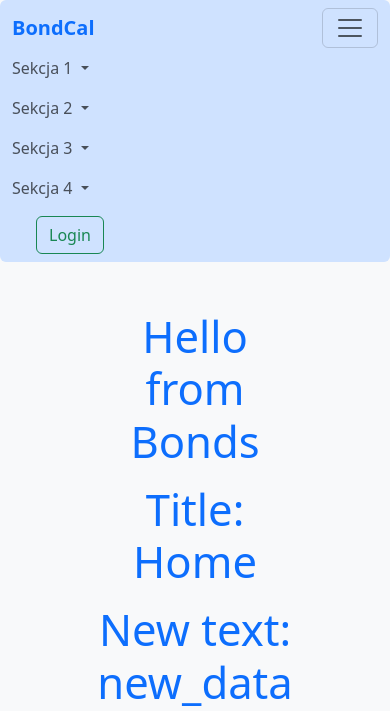
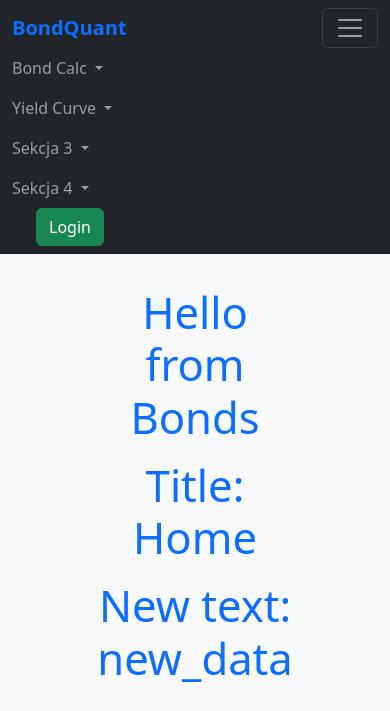
Before and after one commit to jata4321/Bonds_sandbox_Django_project, a Django app: page /bonds/ in a window 390 px wide, after a click that opens the changed part. Shown: the top 711 px of the page. Run offline with Django 5.2, Linux system fonts and the light colour scheme; some libraries are stand-ins or nearby versions.

Commit message:
Enhance bond views and templates for improved functionality and UI
- Updated bond detail and list views with new pricing calculations using QuantLib.
- Improved templates with refined styles, hover effects, and better responsiveness.
- Changed navbar and card styles, added hover-specific behaviors for dropdowns.
- Streamlined context handling in `BondDetailView` for enhanced data presentation.
- Incorporated shadow styling and hero section enhancements in base templates.
- Updated `.idea/dataSources.local.xml` to reflect SQLite configuration changes.

```diff
--- a/bonds/templates/bonds/add_bond_price.html
+++ b/bonds/templates/bonds/add_bond_price.html
@@ -7,7 +7,7 @@
 {% block content %}
     <div class="row container justify-content-center">
         <div class="col-md-6 shadow p-4 bg-light rounded-3">
-            <h1 class="display-4 text-primary">Add Bond Price</h1>
+            <h1 class="pb-3 display-4 text-primary text-center">Add Bond Price</h1>
             <form method="Post">
             {% csrf_token %}
             {{ form|crispy }}
--- a/bonds/templates/bonds/detail_bond.html
+++ b/bonds/templates/bonds/detail_bond.html
@@ -4,6 +4,8 @@
 {% block content %}
 <div class="row">
     <h1 class="display-4 text-primary">Bond Detail</h1>
+    {{ ql_bond }}
+    {{ ql_bond.dirtyPrice }}
     <div class="table rounded-4">
         <table class="table table-striped table-hover">
             <thead>
--- a/bonds/templates/bonds/home.html
+++ b/bonds/templates/bonds/home.html
@@ -8,31 +8,30 @@
     <p>New text: {{ new_data }}</p>
 </div>
 
-<div class="row my-5 display-5 text-center hero-section bg-hero-5 rounded-4 shadow">
-    <p class="my-4">
+    <div class="row my-5 px-5 display-5 text-center hero-section bg-hero-5 rounded-4 shadow d-flex align-items-center"
+         style="min-height: 60vh;">
         Lorem ipsum dolor sit amet, consectetur adipisicing elit.
         Accusantium animi cumque dicta dolore dolorem ex harum impedit,
         laboriosam laborum libero minima neque nihil, obcaecati perspiciatis
         quibusdam reiciendis repellat sit voluptates.
-    </p>
-</div>
+    </div>
 <div class="row my-4">
     <div class="row text-center align-items-center justify-content-center mx-auto">
-    <div class="card col-3 mx-4">
+    <div class="card col-3 mx-4 shadow">
         <div class="card-body">
             <h5 class="card-title"><a href="{% url 'bonds:create_bond' %}">Create bond</a></h5>
             <div class="border-bottom mb-3"></div>
             <p class="card-text">Lorem ipsum dolor sit amet, consectetur adipisicing elit. Eaque eos in inventore maxime natus nihil nostrum quasi ratione vero vitae. A consectetur minus molestias nesciunt nostrum numquam, quibusdam sit voluptatem.</p>
         </div>
     </div>
-    <div class="card col-3 mx-4">
+    <div class="card col-3 mx-4 shadow">
         <div class="card-body">
             <h5 class="card-title"><a class='link' href="{% url 'bonds:list_bonds' %}">List Bonds</a></h5>
             <div class="border-bottom mb-3"></div>
             <p class="card-text">Lorem ipsum dolor sit amet, consectetur adipisicing elit. Eaque eos in inventore maxime natus nihil nostrum quasi ratione vero vitae. A consectetur minus molestias nesciunt nostrum numquam, quibusdam sit voluptatem.</p>
         </div>
     </div>
-    <div class="card col-3 mx-4">
+    <div class="card col-3 mx-4 shadow">
         <div class="card-body">
             <h5 class="card-title"><a href="{% url 'bonds:list_bonds' %}">Edit bond</a></h5>
             <div class="border-bottom mb-3"></div>
--- a/bonds/templates/bonds/list_bond_prices.html
+++ b/bonds/templates/bonds/list_bond_prices.html
@@ -4,7 +4,8 @@
 {% block content %}
     <h2 class="display-1 text-primary">{{ bond.name }}</h2>
     <h4 class="display-6 text-secondary">{{ bond.ISIN }}</h4>
-    <table class="table table-striped table-hover rounded-4">
+    <div class="overflow-hidden rounded-1 border shadow">
+            <table class="table table-striped table-hover mb-0">
             <thead>
             <tr class="table-primary">
                 <th>Bond</th>
@@ -18,4 +19,6 @@
             </tr>
         {% endfor %}
         </table>
+    </div>
+
 {% endblock %}
--- a/bonds/templates/bonds/list_bonds.html
+++ b/bonds/templates/bonds/list_bonds.html
@@ -2,8 +2,8 @@
 {% load static %}
 
 {% block content %}
-        <table class="table">
-        <thead>
+        <table class="table shadow overflow-hidden rounded-1">
+        <thead class="table-primary">
         <tr>
             <th scope="col">Name</th>
             <th scope="col">Maturity Date</th>
--- a/bonds/views.py
+++ b/bonds/views.py
@@ -2,6 +2,7 @@ from django.views.generic import TemplateView, ListView, DetailView, CreateView,
 from django.urls import reverse_lazy
 from bonds.models import Bond, BondPrice
 from .forms import BondForm, BondPriceForm
+from .calculations import create_fixed_bond
 
 
 # Create your views here.
@@ -48,6 +49,13 @@ class BondDetailView(DetailView):
     context_object_name = 'bond'
     template_name = 'bonds/detail_bond.html'
 
+    def get_context_data(self, **kwargs):
+        context = super().get_context_data(**kwargs)
+        the_bond = Bond.objects.get(pk=3)
+        bond_calculations = create_fixed_bond(the_bond)
+        context['ql_bond'] = bond_calculations
+        return context
+
     def get_queryset(self):
         return Bond.objects.filter(is_active=True, pk=self.kwargs.get('pk'))
 
@@ -67,7 +75,6 @@ class BondPriceListView(ListView):
 
     def get_context_data(self, *args, **kwargs):
         context = super().get_context_data(**kwargs)
-        context['bond'] = Bond.objects.get(pk=self.kwargs.get('pk'))
         return context
 
     def get_queryset(self):
--- a/static/styles.css
+++ b/static/styles.css
@@ -17,10 +17,14 @@ body {
 
 
 /* Konkretne tła do wyboru – dopasuj nazwę pliku do wgranych obrazów */
-.bg-hero-1 { background-image: linear-gradient(30deg, rgba(255, 255, 255, 1), rgba(255, 255, 255, 0.1)), url("/static/img/steven-lelham-atSaEOeE8Nk-unsplash.jpg"); }
+.bg-hero-1 { background-image: linear-gradient(30deg, rgba(255, 255, 255, 0.99), rgba(255, 255, 255, 0.1)), url("/static/img/steven-lelham-atSaEOeE8Nk-unsplash.jpg"); }
 .bg-hero-2 { background-image: linear-gradient(rgba(255, 255, 255, 0.99), rgba(255, 255, 255, 0.03)), url("/static/img/mono-s-uRV5mVIyk-unsplash.jpg"); }
 .bg-hero-3 { background: linear-gradient(rgba(255, 255, 255, 0.99), rgba(255, 255, 255, 0.03)), url("/static/img/boliviainteligente-unsplash.jpg"); }
 .bg-hero-4 {background-image: linear-gradient(rgba(255, 255, 255, 0.95), rgba(255, 255, 255, 0.05)), url("/static/img/bp-miller-unsplash.jpg");}
-.bg-hero-5 {background-image: linear-gradient(rgba(255, 255, 255, 0.90), rgba(255, 255, 255, 0.10)), url("/static/img/casey-horner-RmoWqDCqN2E-unsplash.jpg");}
+.bg-hero-5 {background-image: linear-gradient(rgba(255, 255, 255, 0.90), rgba(255, 255, 255, 0.30)), url("/static/img/casey-horner-RmoWqDCqN2E-unsplash.jpg");}
 .bg-hero-6 {background-image: linear-gradient(rgba(255, 255, 255, 0.85), rgba(255, 255, 255, 0.15)), url("/static/img/jean-philippe-delberghe-75xPHEQBmvA-unsplash.jpg");}
-.bg-hero-7 {background-image: linear-gradient(30deg, rgba(255, 255, 255, 0.20), rgba(255, 255, 255, 0.85)), url("/static/img/milad-fakurian-E8Ufcyxz514-unsplash.jpg");}
+.bg-hero-7 {background-image: linear-gradient(45deg, rgba(255, 255, 255, 0.10), rgba(255, 255, 255, 0.95)), url("/static/img/milad-fakurian-E8Ufcyxz514-unsplash.jpg");}
+
+.activate:hover {
+    color: white;
+}
--- a/templates/base.html
+++ b/templates/base.html
@@ -20,7 +20,7 @@
     <section class="main-container">
         {% block content %}
         {% endblock %}
-        <p class="fs-4 p-5 mt-5 text-center hero-section bg-hero-7 rounded-3 shadow">
+        <p class="fs-4 px-5 my-5 text-center hero-section bg-hero-7 rounded-3 shadow d-flex align-items-center" style="min-height: 50vh;">
             {% lorem 75 w %}
         </p>
     </section>
--- a/templates/navbar.html
+++ b/templates/navbar.html
@@ -1,7 +1,7 @@
 <!-- Navbar: jasne tło, 4 dropdowny z poleceniami (linki do akcji), marka po lewej, Login po prawej -->
-<nav class="navbar navbar-expand-lg navbar-light bg-primary-subtle rounded-2 mb-4">
+<nav class="navbar navbar-expand-lg navbar-dark bg-dark mb-2">
   <div class="container-fluid">
-    <a class="navbar-brand fw-semibold text-primary" href="{% url 'bonds:home' %}">BondCal</a>
+    <a class="navbar-brand fw-semibold text-primary" href="{% url 'bonds:home' %}">BondQuant</a>
 
     <button class="navbar-toggler" type="button" data-bs-toggle="collapse" data-bs-target="#mainNavbar"
             aria-controls="mainNavbar" aria-expanded="false" aria-label="Przełącz nawigację">
@@ -9,27 +9,27 @@
     </button>
 
     <div class="collapse navbar-collapse" id="mainNavbar">
-        <ul class="navbar-nav ms-auto mb-2 mb-lg-0">
+        <ul class="navbar-nav ms-auto mb-0 mb-lg-0">
         <!-- Sekcja 1 -->
-        <li class="nav-item dropdown">
-          <a class="nav-link dropdown-toggle" href="#" id="dropdown1" role="button"
+        <li class="nav-item dropdown activate">
+          <a class="nav-link dropdown-toggle activate" href="#" id="dropdown1" role="button"
              data-bs-toggle="dropdown" aria-expanded="false">
-            Sekcja 1
+            Bond Calc
           </a>
           <ul class="dropdown-menu" aria-labelledby="dropdown1">
-            <li><a class="dropdown-item" href="/actions/sekcja1/akcja1/">Akcja 1</a></li>
-            <li><a class="dropdown-item" href="/actions/sekcja1/akcja2/">Akcja 2</a></li>
-            <li><a class="dropdown-item" href="/actions/sekcja1/akcja3/">Akcja 3</a></li>
-            <li><a class="dropdown-item" href="/actions/sekcja1/akcja4/">Akcja 4</a></li>
-            <li><a class="dropdown-item" href="/actions/sekcja1/akcja5/">Akcja 5</a></li>
+              <li><a class="dropdown-item" href="{% url 'bonds:list_bonds' %}">List Bonds</a></li>
+              <li><a class="dropdown-item" href="{% url 'bonds:create_bond' %}">Create Bond</a></li>
+            <li><a class="dropdown-item" href="/actions/sekcja1/akcja3/">Edit Bond</a></li>
+            <li><a class="dropdown-item" href="/actions/sekcja1/akcja4/">Delete Bond</a></li>
+            <li><a class="dropdown-item" href="/actions/sekcja1/akcja5/">Analyse Bond</a></li>
           </ul>
         </li>
 
         <!-- Sekcja 2 -->
         <li class="nav-item dropdown">
-          <a class="nav-link dropdown-toggle" href="#" id="dropdown2" role="button"
+          <a class="nav-link dropdown-toggle activate" href="#" id="dropdown2" role="button"
              data-bs-toggle="dropdown" aria-expanded="false">
-            Sekcja 2
+            Yield Curve
           </a>
           <ul class="dropdown-menu" aria-labelledby="dropdown2">
             <li><a class="dropdown-item" href="/actions/sekcja2/akcja1/">Akcja 1</a></li>
@@ -42,7 +42,7 @@
 
         <!-- Sekcja 3 -->
         <li class="nav-item dropdown">
-          <a class="nav-link dropdown-toggle" href="#" id="dropdown3" role="button"
+          <a class="nav-link dropdown-toggle activate" href="#" id="dropdown3" role="button"
              data-bs-toggle="dropdown" aria-expanded="false">
             Sekcja 3
           </a>
@@ -72,7 +72,7 @@
       </ul>
 
       <div class="d-flex">
-        <a class="btn btn-outline-success ms-4 me-4" href="/login/">Login</a>
+        <a class="btn btn-success ms-4 me-4" href="/login/">Login</a>
       </div>
     </div>
   </div>
```
Also changed, not shown: bonds/calculations.py (+56 -6 lines), db.sqlite3. Lines whose indentation alone changed are shown as unchanged.
